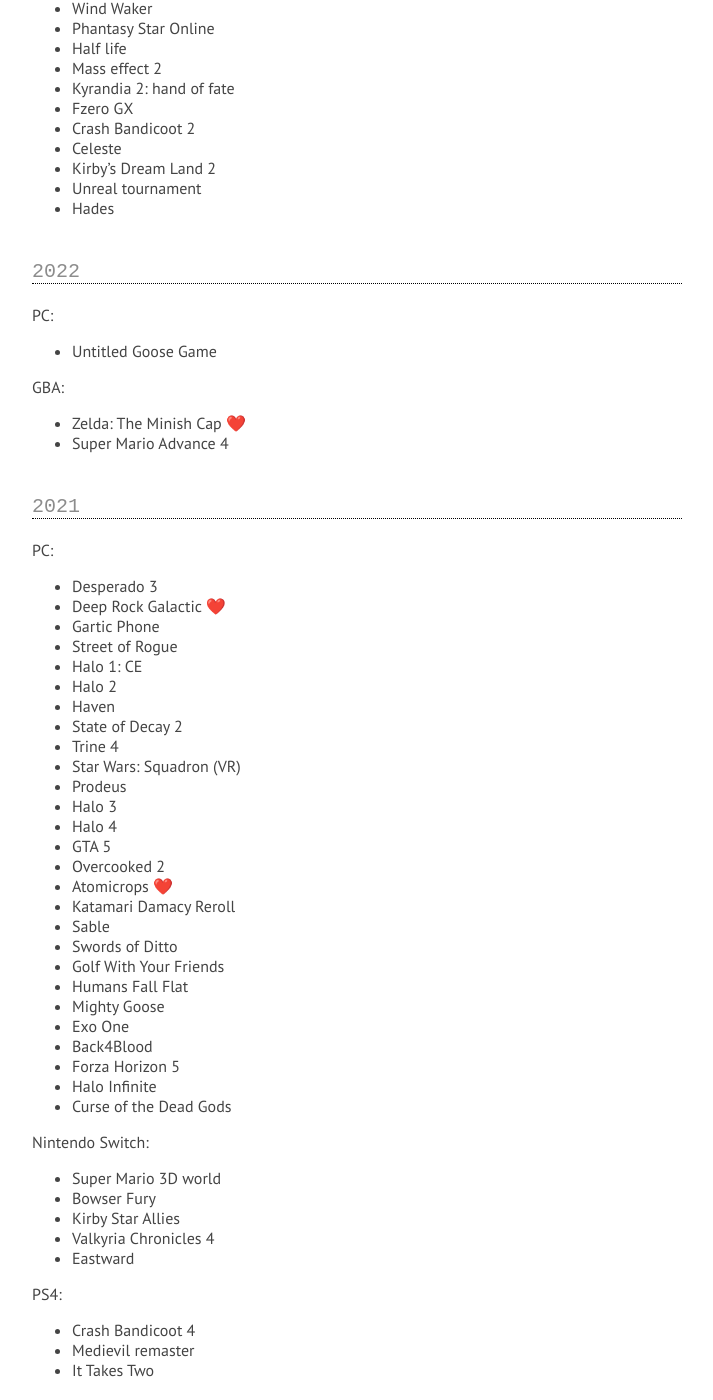
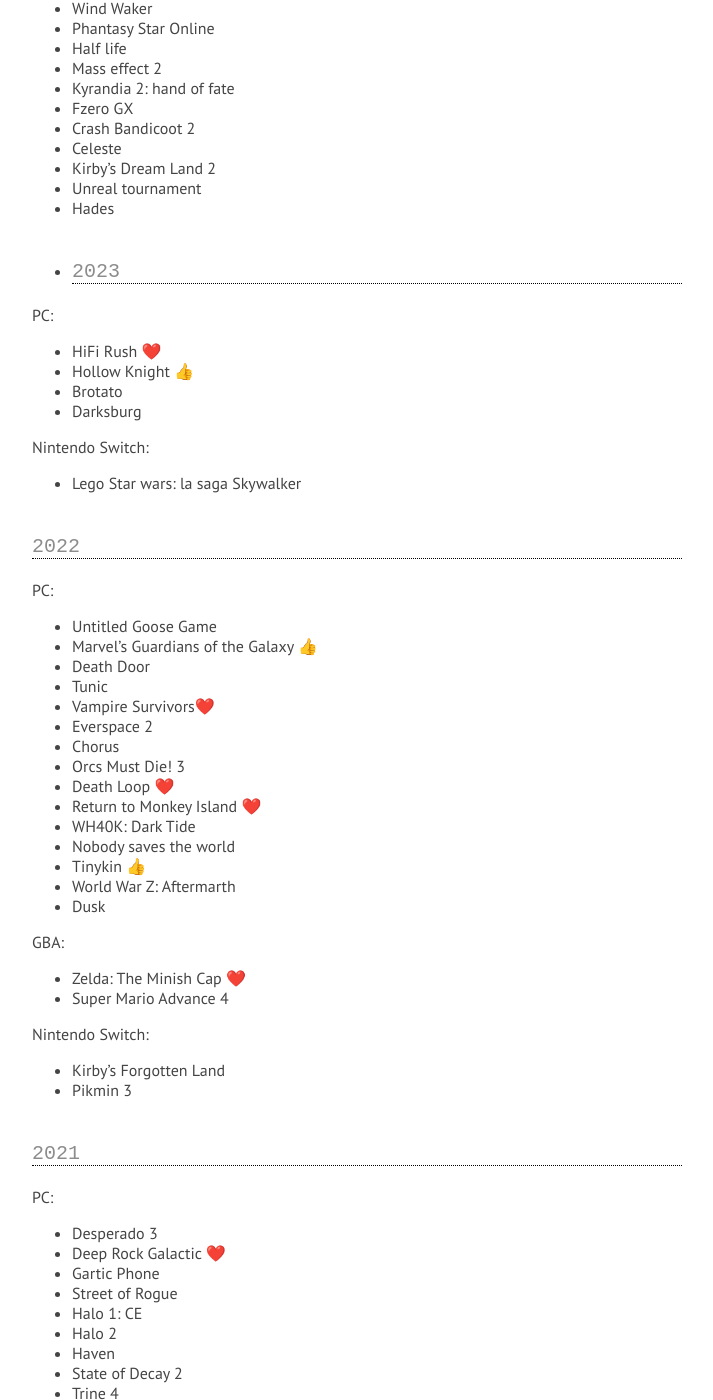
Before and after one commit to valryon/valryon.github.io, a Jekyll site: the page built from _posts/1988-04-29-games.md, in a window 1280 px wide and 1400 px high, scrolled down 756 px. Shown: the whole window, without its empty margins (283-996 px from the left). Built offline with Jekyll 4.4.1, drawn with Linux system fonts in a browser that asks for light colours; some web fonts are replaced.

Commit message:
Update 1988-04-29-games.md

```diff
--- a/_posts/1988-04-29-games.md
+++ b/_posts/1988-04-29-games.md
@@ -36,17 +36,49 @@
 - Kirby's Dream Land 2
 - Unreal tournament
 - Hades
+-
+## 2023
+
+PC:
+
+- HiFi Rush ❤️
+- Hollow Knight 👍
+- Brotato
+- Darksburg
+
+Nintendo Switch:
+
+- Lego Star wars: la saga Skywalker
 
 ## 2022
 
 PC:
 
 - Untitled Goose Game
+- Marvel's Guardians of the Galaxy 👍
+- Death Door
+- Tunic
+- Vampire Survivors❤️
+- Everspace 2
+- Chorus
+- Orcs Must Die! 3
+- Death Loop ❤️
+- Return to Monkey Island ❤️
+- WH40K: Dark Tide
+- Nobody saves the world
+- Tinykin 👍
+- World War Z: Aftermarth
+- Dusk
 
 GBA:
 
 - Zelda: The Minish Cap ❤️
 - Super Mario Advance 4
+
+Nintendo Switch:
+
+- Kirby's Forgotten Land
+- Pikmin 3
 
 ## 2021
 
```
